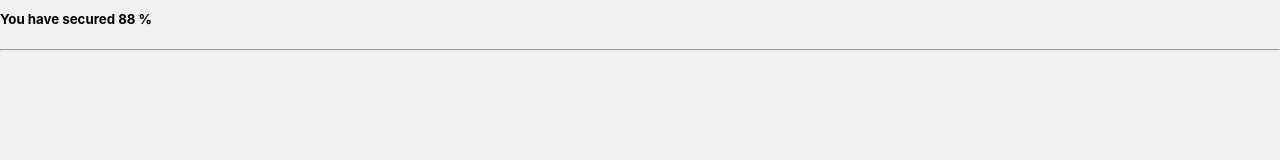
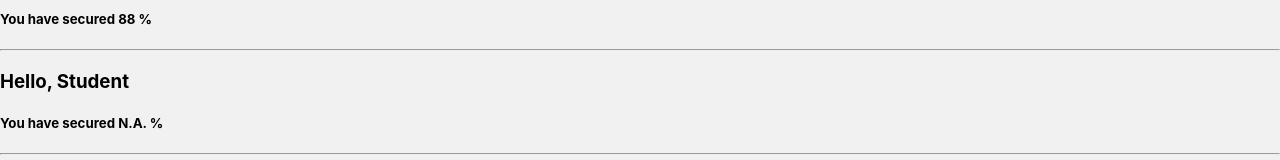
Before and after one commit to mukesh-iitp/movie-app, a React (Create React App) app: page / in a window 1280 px wide. Shown: the part 1359-1519 px from the top of the page. Before the commit the page ends 1418 px from the top, so only its background shows below. Built offline with nearby package versions, Linux system fonts and the light colour scheme.

Commit message:
add default props

```diff
--- a/src/App.js
+++ b/src/App.js
@@ -12,7 +12,14 @@ function App() {
     <Student sname="Alexa" marks="80"/>
     <Student sname="Siri" marks="90"/>
     <Student sname="Google" marks="88"/>
+    <Student/>
     </>
   );
 }
+
+Student.defaultProps= {
+  sname : "Student",
+  marks : "N.A."
+}
+
 export default App;
```
